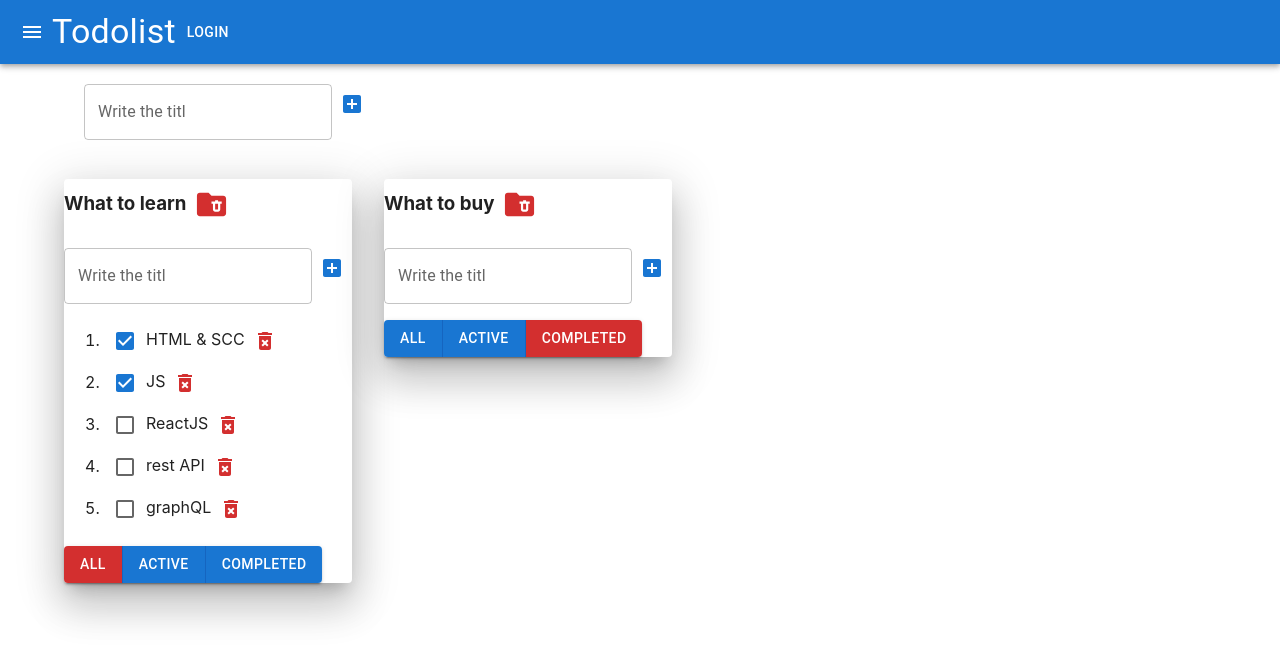
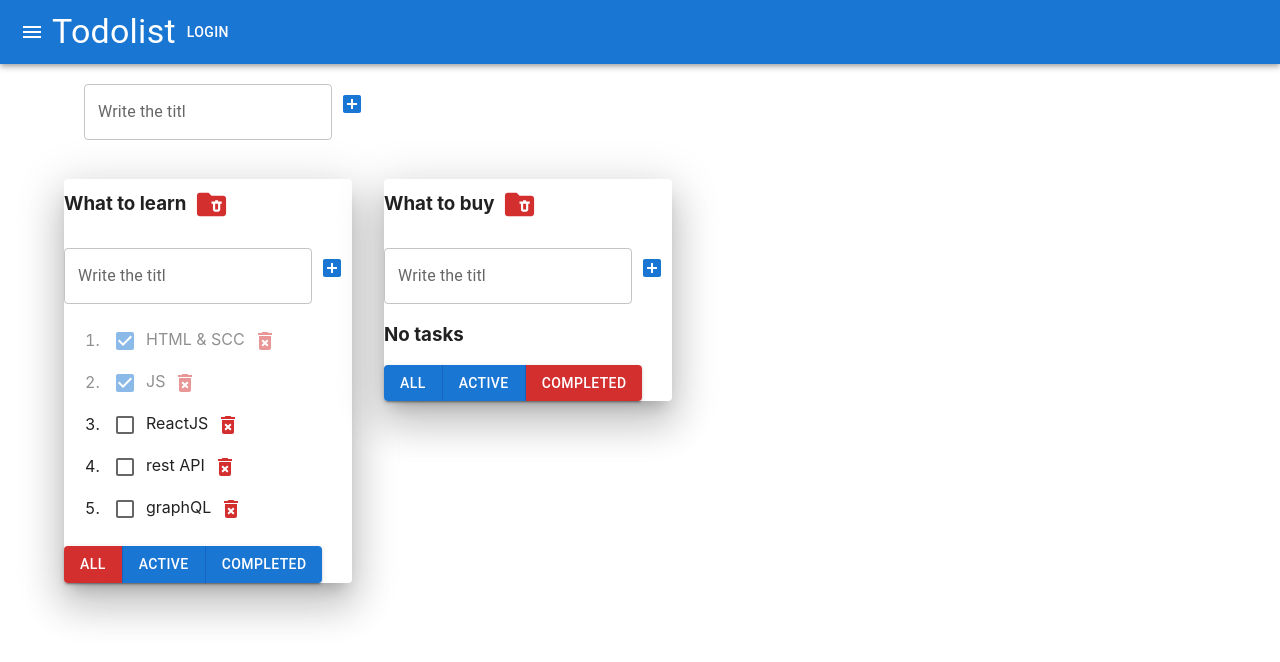
Before and after one commit to ALbirdEX/1-todolist, a React (Create React App) app: page / in a window 1280 px wide. Shown: the top 662 px of the page. Built offline with nearby package versions, Linux system fonts and the light colour scheme.

Commit message:
refactoring

```diff
--- a/package.json
+++ b/package.json
@@ -5,7 +5,7 @@
   "dependencies": {
     "@emotion/react": "^11.11.3",
     "@emotion/styled": "^11.11.0",
-    "@formkit/auto-animate": "^0.8.1",
+    "@formkit/auto-animate": "^0.8.2",
     "@mui/icons-material": "^5.15.11",
     "@mui/material": "^5.15.11",
     "@testing-library/jest-dom": "^5.16.5",
--- a/src/AddItemForm.tsx
+++ b/src/AddItemForm.tsx
@@ -1,4 +1,3 @@
-import Button from "@mui/material/Button";
 import React, {ChangeEvent, KeyboardEvent, useState} from "react";
 import TextField from '@mui/material/TextField';
 import IconButton from "@mui/material/IconButton";
@@ -31,7 +30,8 @@ export function AddItemForm(props: AddItemFormPropsType) {
             addItem()
         }
     }
-    const onBlurHandler = () => {//убиывем ошибку
+    //убиывем ошибку
+    const onBlurHandler = () => {
         if (error) {
             setError(null)
         }
--- a/src/App.css
+++ b/src/App.css
@@ -27,9 +27,7 @@
   background-color: darkgray;
 }
 
-.is-done {
-  opacity: 0.5;
-}
+
 
 .border-radius button, input, h3 {
   text-align: center;
@@ -37,3 +35,6 @@
   margin-top: 5px;
   border-radius: 7px;
 }*/
+.is-done {
+    opacity: 0.5;
+}
--- a/src/App.tsx
+++ b/src/App.tsx
@@ -41,8 +41,7 @@ function App() {
         ]
     )
 
-    const [tasks, setTasks] = useState<TasksStateType>(
-        {
+    const [tasks, setTasks] = useState<TasksStateType>({
         [todolistId1]: [
             {id: v1(), title: 'HTML & SCC', isDone: true},
             {id: v1(), title: 'JS', isDone: true},
@@ -54,22 +53,29 @@ function App() {
             {id: v1(), title: 'RestAPI', isDone: false},
             {id: v1(), title: 'RTK', isDone: false},
         ]
-        }
-    )
+    })
 
-    function removeTask(todolistId: string, id: string) {
+    /* function removeTask(todolistId: string, id: string) {
          let todolistTasks = tasks[todolistId]
          tasks[todolistId] = todolistTasks.filter(task => task.id !== id)
          setTasks({...tasks})
+     }*/
+    function removeTask(todolistId: string, id: string) {
+        setTasks({...tasks, [todolistId]: tasks[todolistId].filter(task => task.id !== id)})
     }
 
-    function addTask(todolistId: string, title: string) {
+    /*  function addTask(todolistId: string, title: string) {
           let task = {id: v1(), title, isDone: false}
           let todolistTasks = tasks[todolistId]
           tasks[todolistId] = [task, ...todolistTasks]
           setTasks({...tasks})
+      }*/
+    function addTask(todolistId: string, title: string) {
+        const newTask = {id: v1(), title, isDone: false}
+        setTasks({...tasks, [todolistId]: [newTask, ...tasks[todolistId]]})
     }
 
+    /*
         function changeTaskStatus(todolistId: string, id: string, isDone: boolean) {
             let todolistTasks = tasks[todolistId]
             let task = todolistTasks.find(t => t.id === id)
@@ -77,20 +83,26 @@ function App() {
                 task.isDone = isDone
                 setTasks({...tasks}) // «собери оставшиеся параметры и положи их в массив»
             }
+        }*/
+    function changeTaskStatus(todolistId: string, id: string, isDone: boolean) {
+        setTasks({...tasks, [todolistId]: tasks[todolistId].map(t => t.id === id ? {...t, isDone} : t)})
     }
 
-    function changeFilter(todolistId: string, value: FilterValuesType) {
+    /*function changeFilter(todolistId: string, value: FilterValuesType) {
         let todolist = todolists.find(tl => tl.id === todolistId)
         if (todolist) {
             todolist.filter = value
             setTodolists([...todolists])
         }
 
+    } */
+    function changeFilter(todolistId: string, value: FilterValuesType) {
+        setTodolists(todolists.map(td => td.id === todolistId ? {...td, filter: value} : td))
     }
 
-    function removeTodolist(id: string) {
-        setTodolists(todolists.filter(todolist => todolist.id !== id))
-        delete tasks[id]
+    function removeTodolist(todolistId: string) {
+        setTodolists(todolists.filter(todolist => todolist.id !== todolistId))
+        delete tasks[todolistId]
         setTasks({...tasks})
     }
 
--- a/src/Todolist.tsx
+++ b/src/Todolist.tsx
@@ -1,6 +1,5 @@
 import React, {ChangeEvent} from "react";
 import {FilterValuesType, TaskType} from "./App";
-import {useAutoAnimate} from "@formkit/auto-animate/react";
 import {AddItemForm} from "./AddItemForm";
 import {EditableSpan} from "./EditableSpan";
 import IconButton from "@mui/material/IconButton"
@@ -9,6 +8,7 @@ import DeleteForeverIcon from "@mui/icons-material/DeleteForever";
 import Button from "@mui/material/Button";
 import ButtonGroup from "@mui/material/ButtonGroup";
 import CheckBox from "@mui/material/Checkbox";
+import {useAutoAnimate} from "@formkit/auto-animate/react";
 
 type PropsType = {
     title: string,
@@ -24,14 +24,16 @@ type PropsType = {
     changeTodolistTitle: (todolistId: string, newTitle: string) => void
 }
 
-export function Todolist(props: PropsType) {
+export const Todolist = (props: PropsType) => {
+    // сокращаем код используя деструктурирующее присваивание, избавляемся от props.
+    const {title,id,tasks, filter} = props
 
     const [animationRef] = useAutoAnimate<HTMLDListElement>()
 
     const addTask = (title: string) => {
-        props.addTask(props.id, title)
+        props.addTask(id, title)
     }
-    const onAllClickHandler = () => {
+    /*   const onAllClickHandler = () => {
            props.changeFilter(props.id, 'all')
        }
        const onActiveClickHandler = () => {
@@ -39,18 +41,21 @@ export function Todolist(props: PropsType) {
        }
        const onCompletedClickHandler = () => {
            props.changeFilter(props.id, 'completed')
+       }*/
+    const changeFilterTasksHandler = (filter: FilterValuesType) => {
+        props.changeFilter(id, filter)
     }
     const removeTodolistHandler = () => {
-        props.removeTodolist(props.id)
+        props.removeTodolist(id)
     }
     const changeTodolistTitle = (newTitle: string) => {
-        props.changeTodolistTitle(props.id, newTitle)
+        props.changeTodolistTitle(id, newTitle)
     }
 
     return (
         <div>
             <h3>
-                <EditableSpan value={props.title}
+                <EditableSpan value={title}
                               onChange={changeTodolistTitle}/>
                 <IconButton
                     onClick={removeTodolistHandler}>
@@ -58,17 +63,19 @@ export function Todolist(props: PropsType) {
                 </IconButton>
             </h3>
             <AddItemForm addItem={addTask}/>
-            <ol ref={animationRef}>
-                {props.tasks.map((task) => {
+            {tasks.length === 0
+                ? <p><h3>No tasks</h3></p>
+                : <ol ref={animationRef}>
+                    {tasks.map((task) => {
                         const onClickHandler = () => {
-                        props.removeTask(props.id, task.id)
+                            props.removeTask(id, task.id)
                         }
                         const onChangeStatus = (event: ChangeEvent<HTMLInputElement>) => {
                             let newIsDone = event.currentTarget.checked
-                        props.changeTaskStatus(props.id, task.id, newIsDone)
+                            props.changeTaskStatus(id, task.id, newIsDone)
                         }
                         const changeTaskTitle = (newTitle: string) => {
-                        props.changeTaskTitle(props.id, task.id, newTitle)
+                            props.changeTaskTitle(id, task.id, newTitle)
                         }
                         return (
                             <li key={task.id} className={task.isDone ? 'is-done' : ''}>
@@ -85,16 +92,18 @@ export function Todolist(props: PropsType) {
                         )
                     })}
                 </ol>
+            }
+
             <div>
                 <ButtonGroup variant="contained" aria-label="Basic button group">
-                    <Button onClick={onAllClickHandler}
-                        color={props.filter === 'all' ? 'error' : 'primary'}>
+                    <Button onClick={() => changeFilterTasksHandler("all")}
+                            color={filter === 'all' ? 'error' : 'primary'}>
                         All</Button>
-                    <Button onClick={onActiveClickHandler}
-                        color={props.filter === 'active' ? 'error' : 'primary'}>
+                    <Button onClick={() => changeFilterTasksHandler("active")}
+                            color={filter === 'active' ? 'error' : 'primary'}>
                         Active</Button>
-                    <Button onClick={onCompletedClickHandler}
-                        color={props.filter === 'completed' ? 'error' : 'primary'}>
+                    <Button onClick={() => changeFilterTasksHandler("completed")}
+                            color={filter === 'completed' ? 'error' : 'primary'}>
                         Completed</Button>
                 </ButtonGroup>
 
--- a/src/state/todolists-reducer.ts
+++ b/src/state/todolists-reducer.ts
@@ -53,8 +53,8 @@ export const addTodolistAC = (title: string): AddTodolistActionType => {
     return {type: 'ADD-TODOLIST', title: title, todolistId: v1()}
 }
 export const changeTodolistTitleAC = (id: string, title: string): ChangeTodolistTitleActionType => {
-    return{type: 'CHANGE-TODOLIST-TITLE', id: id, title: title}
+    return {type: 'CHANGE-TODOLIST-TITLE', id: id, title: title}
 }
 export const changeTodolistFilterAC = (id: string, filter: FilterValuesType): ChangeTodolistFilterActionType => {
-    return{type: 'CHANGE-TODOLIST-FILTER', id, filter}
+    return {type: 'CHANGE-TODOLIST-FILTER', id, filter}
 }
```
Also changed, not shown: src/state/tasks-reducer.ts (+34 -1 lines), 1 other file (tests, documents, lock files or other folders). Lines whose indentation alone changed are shown as unchanged.
